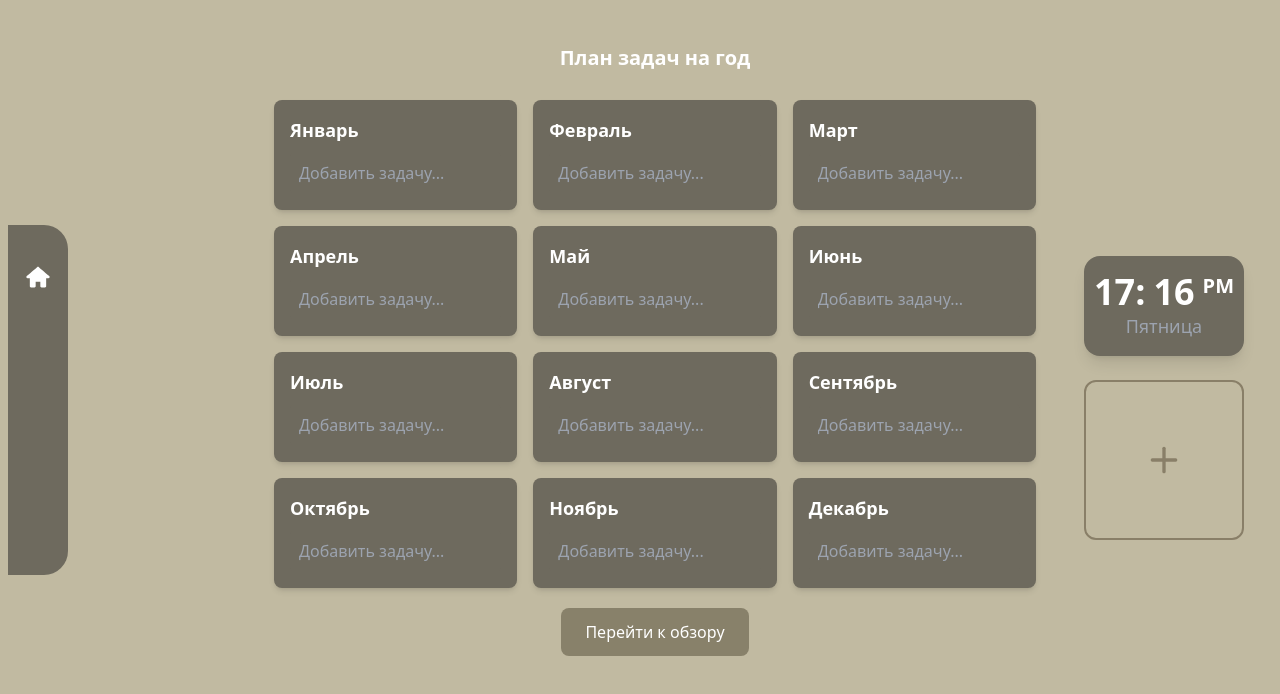
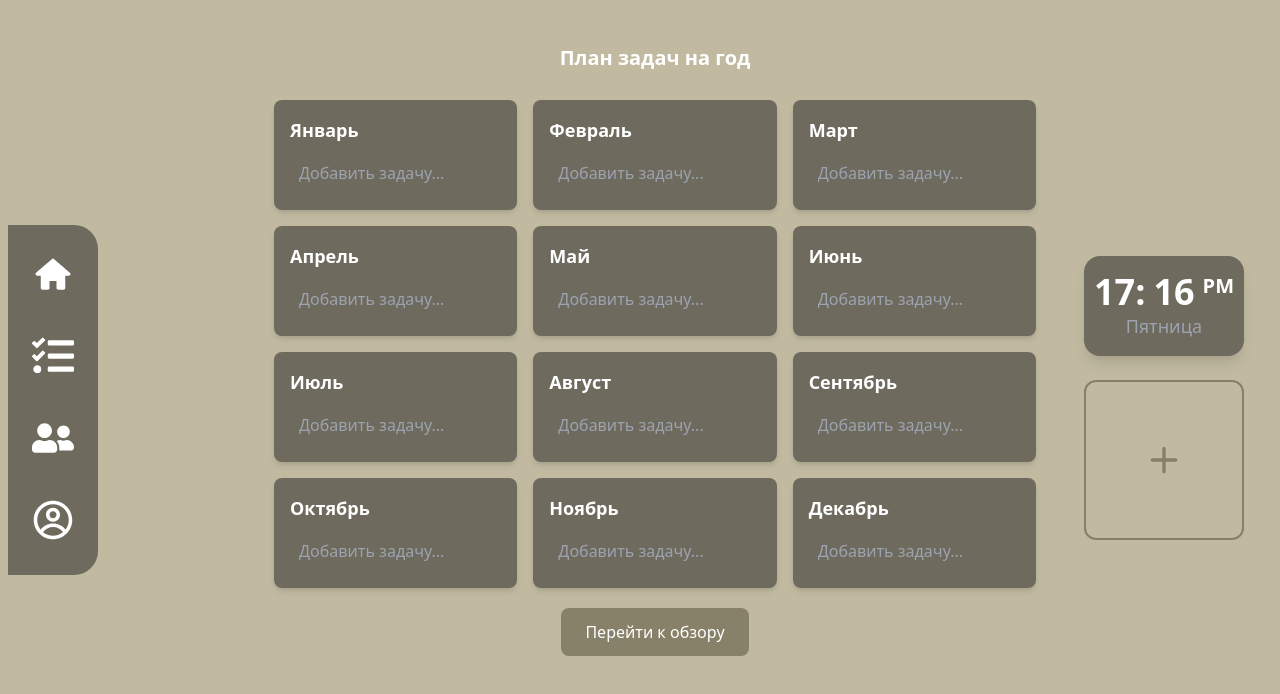
Before and after one commit to foxnaim/Agenda-client-, a Next.js app: page / in a window 1280 px wide. Shown: the top 694 px of the page. Built offline with nearby package versions, Linux system fonts and the light colour scheme.

Commit message:
modified:   src/app/components/SideBar/Navigation.tsx

```diff
--- a/src/app/components/SideBar/Navigation.tsx
+++ b/src/app/components/SideBar/Navigation.tsx
@@ -5,32 +5,21 @@ import { CgProfile } from "react-icons/cg";
 
 const Navigation = () => {
   return (
-    <nav className="fixed left-2 top-1/2 -translate-y-1/2 flex flex-col justify-between items-center p-4 bg-dop w-[60px] h-[350px] rounded-r-3xl hover:w-[160px] duration-300">
-      <ul className="text-white flex flex-col justify-around h-full w-full">
-        <li className="hover:flex items-center gap-3 ">
-          <TiHome className="size-7 text-white" />
-          <p className="duration-300 opacity-0 hover:opacity-100 text-lg whitespace-nowrap">
-            Home
-          </p>
-        </li>
-        <li className="flex items-center gap-3">
-          <FaTasks className="w-7 h-7 text-white" />
-          <span className="opacity-0 hover:opacity-100 duration-300 text-lg whitespace-nowrap">
-            Задачи
-          </span>
-        </li>
-        <li className="flex items-center gap-3">
-          <FaUserFriends className="w-7 h-7 text-white" />
-          <span className="opacity-0 hover:opacity-100 duration-300 text-lg whitespace-nowrap">
-            Друзья
-          </span>
-        </li>
-        <li className="flex items-center gap-3">
-          <CgProfile className="w-7 h-7 text-white" />
-          <span className="opacity-0 hover:opacity-100 duration-300 text-lg whitespace-nowrap">
-            Профиль
-          </span>
-        </li>
+    <nav className="fixed left-2 top-1/2 -translate-y-1/2 flex flex-col items-center p-4 bg-dop w-[90px] h-[350px] rounded-r-3xl">
+      <ul className="text-white flex flex-col gap-4 w-full">
+        {[
+          { icon: <TiHome className="size-[50px]" />, text: "Home" },
+          { icon: <FaTasks className="size-[50px]" />, text: "Задачи" },
+          { icon: <FaUserFriends className="size-[50px]" />, text: "Друзья" },
+          { icon: <CgProfile className="size-[50px]" />, text: "Профиль" },
+        ].map((item, index) => (
+          <li key={index} className="relative flex items-center gap-3 p-2 hover:bg-gray-700 rounded-lg cursor-pointer group">
+            {item.icon}
+            <span className="absolute left-12 opacity-0 group-hover:opacity-100 bg-gray-900 text-white text-sm px-3 py-1 rounded-md shadow-md transition-opacity duration-300">
+              {item.text}
+            </span>
+          </li>
+        ))}
       </ul>
     </nav>
   );
```
